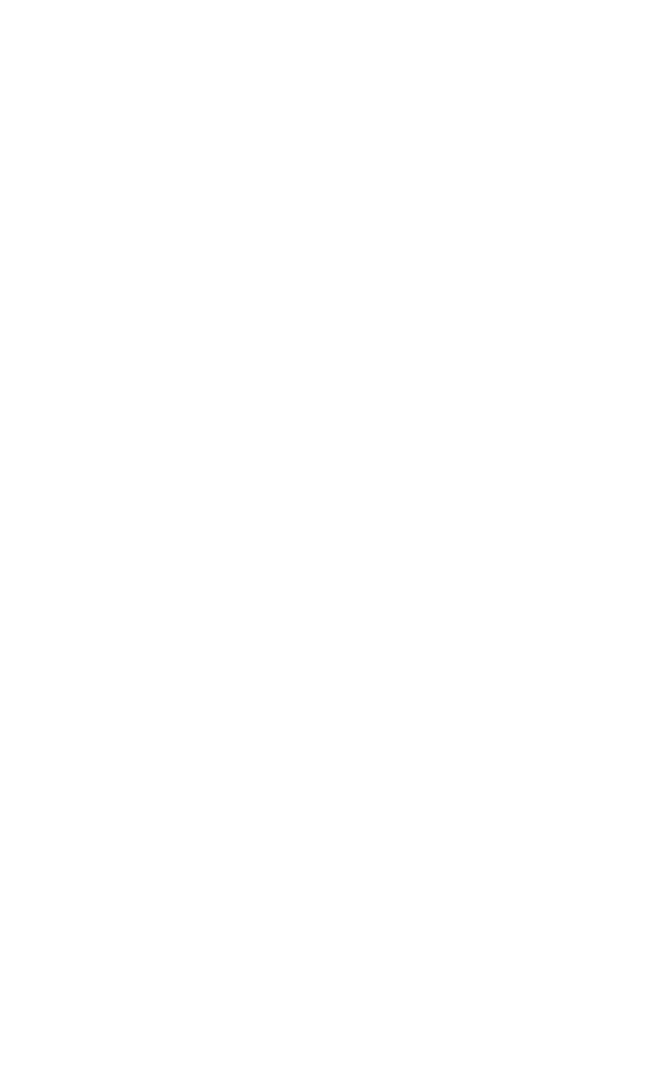
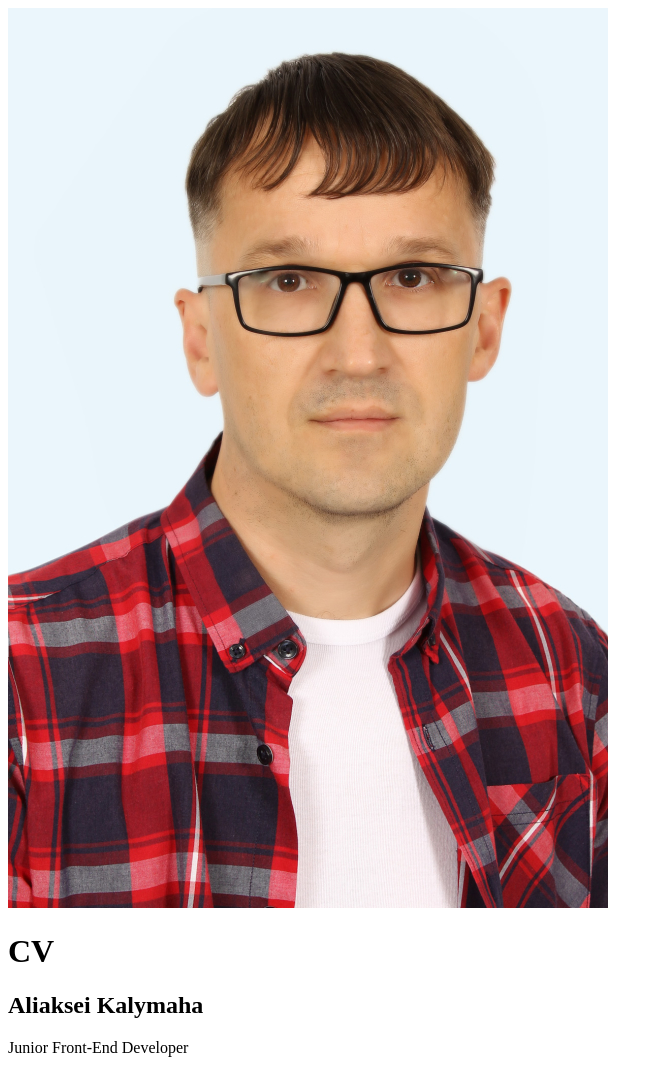
Before and after one commit to foxxdogg/rsschool-cv, a plain HTML site: page index.html in a window 1280 px wide. Shown: the whole page, without its empty margins (0-663 px from the left). Before the commit the page ends 800 px from the top, so only its background shows below. Drawn offline with Linux system fonts and the light colour scheme.

Commit message:
feat: add header content and basic markup

```diff
--- a/index.html
+++ b/index.html
@@ -7,7 +7,12 @@
 <title>CV</title>
 </head>
 <body>
-    <header></header>
+    <header>
+        <img src="assets\img\CV.jpg" alt="a young man with short hair, wearing glasses and a red checkered shirt over a white t-shirt">
+        <h1>CV</h1>
+        <h2>Aliaksei Kalymaha</h2>
+        <p>Junior Front-End Developer</p>
+    </header>
     <main>
         <section></section>
         <section></section>
```
